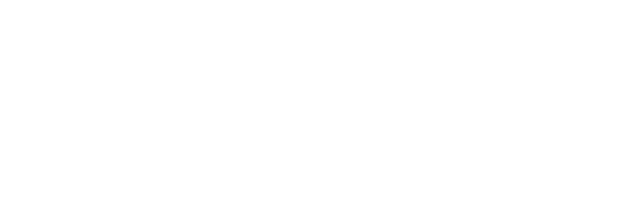
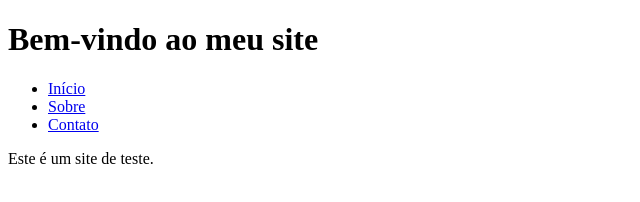
Before and after one commit to gusta-ry/Git-ex, a plain HTML site: page index.html in a window 1280 px wide. Shown: the whole page, without its empty margins (0-640 px from the left). Drawn offline with Linux system fonts and the light colour scheme.

Commit message:
Add basic structure and content to index.html

```diff
--- a/index.html
+++ b/index.html
@@ -3,9 +3,21 @@
 <head>
     <meta charset="UTF-8">
     <meta name="viewport" content="width=device-width, initial-scale=1.0">
-    <title>Document</title>
+    <title>Teste</title>
 </head>
 <body>
-
+    <Header>
+        <h1>Bem-vindo ao meu site</h1>
+    </Header>
+    <nav>
+        <ul>
+            <li><a href="#home">Início</a></li>
+            <li><a href="#sobre">Sobre</a></li>
+            <li><a href="#contato">Contato</a></li>
+        </ul>
+    </nav>
+    <main>
+        <p>Este é um site de teste.</p>
+    </main>
 </body>
 </html>
```
